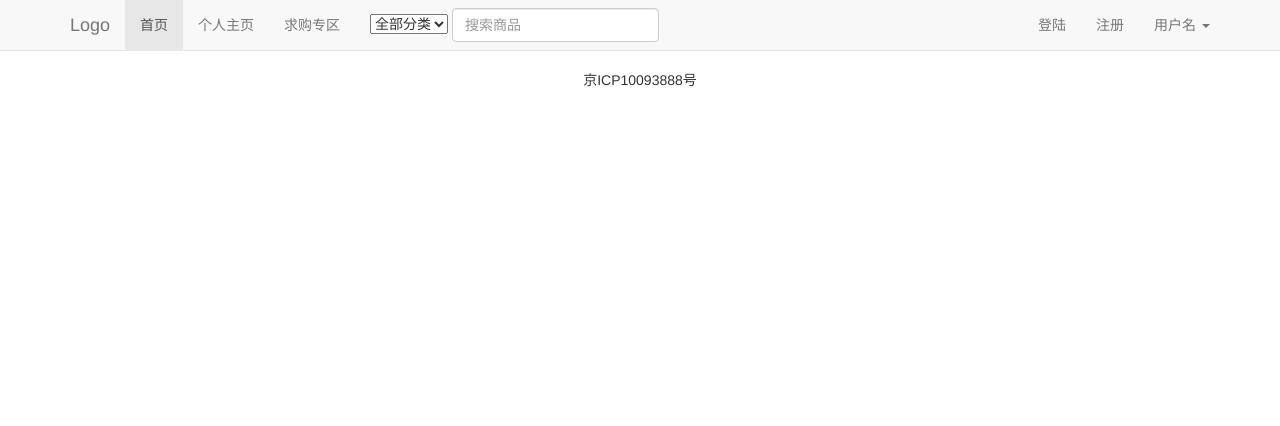
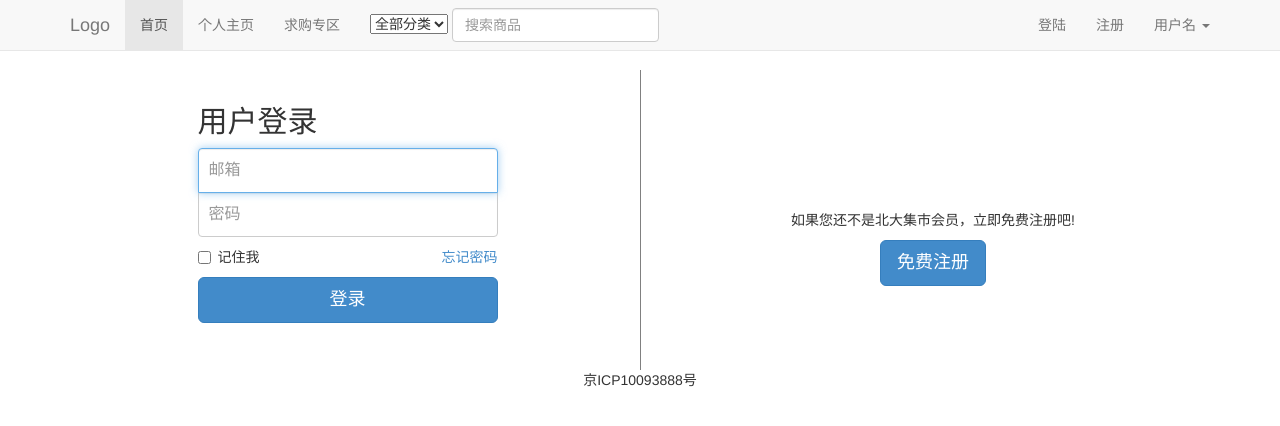
Before and after one commit to huxuan/pku-jishi, a Flask app: page /user/login in a window 1280 px wide. Shown: the top 426 px of the page. Run offline with Flask 2, Linux system fonts and the light colour scheme; some libraries are stand-ins or nearby versions.

Commit message:
update login and register template

```diff
--- a/app/templates/inc/header.html
+++ b/app/templates/inc/header.html
@@ -7,13 +7,13 @@
             <span class="icon-bar"></span>
             <span class="icon-bar"></span>
         </button>
-        <a class="navbar-brand" href="#">Logo</a>
+        <a class="navbar-brand" href="/">Logo</a>
     </div>
     <div class="navbar-collapse collapse">
         <ul class="nav navbar-nav">
-            <li class="active"><a href="#">首页</a></li>
-            <li><a href="#">个人主页</a></li>
-            <li><a href="#">求购专区</a></li>
+            <li class="active"><a href="/">首页</a></li>
+            <li><a href="{{ url_for('user_sell') }}">个人主页</a></li>
+            <li><a href="{{ url_for('user_buy') }}">求购专区</a></li>
             <form id="searchForm" class="navbar-form navbar-left" role="search">
                 <div class="form-group">
                     <select name="type">
@@ -27,17 +27,17 @@
         </ul>
         <ul class="nav navbar-nav navbar-right">
             <!-- NOT LOGGED -->
-            <li><a href="#">登陆</a></li>
-            <li><a href="#">注册</a></li>
+            <li><a href="{{ url_for('user_login') }}">登陆</a></li>
+            <li><a href="{{ url_for('user_register') }}">注册</a></li>
             <!-- LOGGED -->
             <li class="dropdown">
             <a href="#" class="dropdown-toggle" data-toggle="dropdown">用户名 <b class="caret"></b></a>
             <ul class="dropdown-menu">
-                <li><a href="#">我的商品</a></li>
-                <li><a href="#">我的求购</a></li>
+                <li><a href="/user/buy">我的商品</a></li>
+                <li><a href="/user/seek">我的求购</a></li>
                 <li class="divider"></li>
-                <li><a href="#">修改信息</a></li>
-                <li><a href="#">注销</a></li>
+                <li><a href="/user/info">修改信息</a></li>
+                <li><a href="/user/logout">注销</a></li>
             </ul>
             </li>
         </ul>
--- a/app/templates/index.html
+++ b/app/templates/index.html
@@ -3,7 +3,7 @@
 {% block title %}首页{% endblock %}
 
 {% block custom_css %}
-<link href="static/css/home.css" rel="stylesheet">
+<link href="{{ url_for('static', filename='css/home.css')}}" rel="stylesheet">
 {% endblock %}
 
 {% block custom_script %}
--- a/app/templates/layout/default.html
+++ b/app/templates/layout/default.html
@@ -5,7 +5,7 @@
 <meta http-equiv="X-UA-Compatible" content="IE=edge">
 <meta name="viewport" content="width=device-width, initial-scale=1">
 <title>{% block title %}{% endblock %} - 北大集市网</title>
-<link href="static/css/bootstrap.min.css" rel="stylesheet">
+<link href="{{ url_for('static', filename='css/bootstrap.min.css')}}" rel="stylesheet">
 {% block custom_css %}{% endblock %}
 <style type="text/css">
   body {
@@ -16,8 +16,8 @@
   <script src="https://oss.maxcdn.com/libs/html5shiv/3.7.0/html5shiv.js"></script>
   <script src="https://oss.maxcdn.com/libs/respond.js/1.4.2/respond.min.js"></script>
 <![endif]-->
-<script src="static/js/jquery.js"></script>
-<script src="static/js/bootstrap.min.js"></script>
+<script src="{{ url_for('static', filename='js/jquery.js')}}"></script>
+<script src="{{ url_for('static', filename='js/bootstrap.min.js')}}"></script>
 {% block custom_script %}{% endblock %}
 </head>
 <body>
--- a/app/templates/user/login.html
+++ b/app/templates/user/login.html
@@ -1,8 +1,9 @@
 {% extends "layout/default.html" %}
 
-{% block title %}{% endblock %}
+{% block title %}登陆{% endblock %}
 
 {% block custom_css %}
+<link href="{{ url_for('static', filename='css/login.css')}}" rel="stylesheet">
 {% endblock %}
 
 {% block custom_script %}
@@ -10,6 +11,27 @@
 
 {% block content %}
 {% include 'inc/header.html' with context %}
+<div id="main" class="container">
+<div class="row">
+	<div id="login-div" class="col-md-6">
+	<form class="form-signin" role="form" action="#" method="post">
+	<h2 class="form-signin-heading">用户登录</h2>
+	<input type="email" class="form-control" placeholder="邮箱" required autofocus>
+	<input type="password" class="form-control" placeholder="密码" required>
+	<label class="checkbox">
+	  <input type="checkbox" value="remember-me">记住我
+      <a href="{{ url_for('user_forget_password') }}" class="pull-right">忘记密码</a>
+	</label>
+	<button class="btn btn-lg btn-primary btn-block" type="submit">登录</button>
+	</form>
+	</div>
 
+	<div id="register-div" class="col-md-6">
+		<p>如果您还不是北大集市会员，立即免费注册吧!</p>
+        <a href="{{ url_for('user_register') }}" class="btn btn-primary btn-lg">免费注册</a>
+	</div>
+</div>
+
+</div> <!-- ./container -->
 {% include 'inc/footer.html' with context %}
 {% endblock %}
--- a/raw/register.html
+++ b/raw/register.html
@@ -142,7 +142,7 @@
   </div>
   <div class="form-group">
     <div class="col-sm-offset-2 col-sm-10">
-      <button type="submit" class="btn btn-default">Sign in</button>
+      <button type="submit" class="btn btn-default">注册</button>
     </div>
   </div>
 </form>
```
Also changed, not shown: app/templates/user/register.html (+81 -2 lines).
